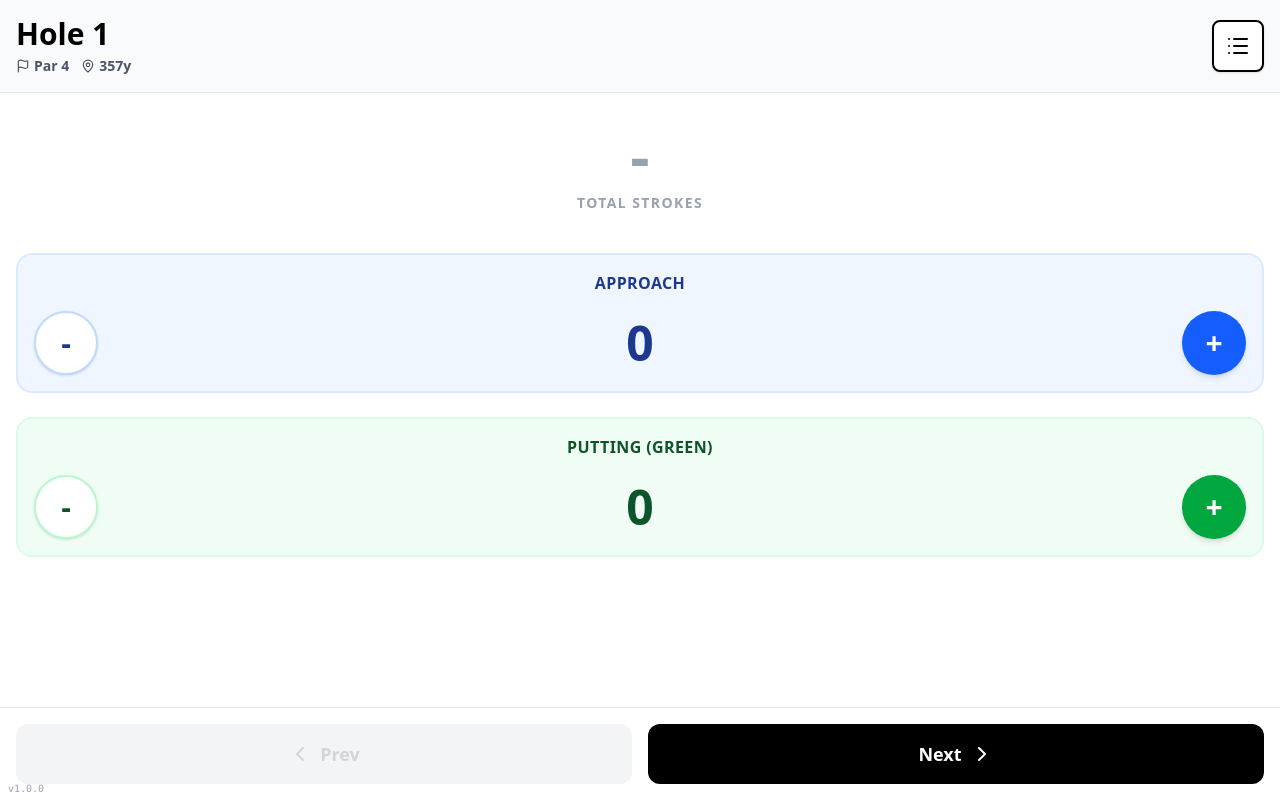
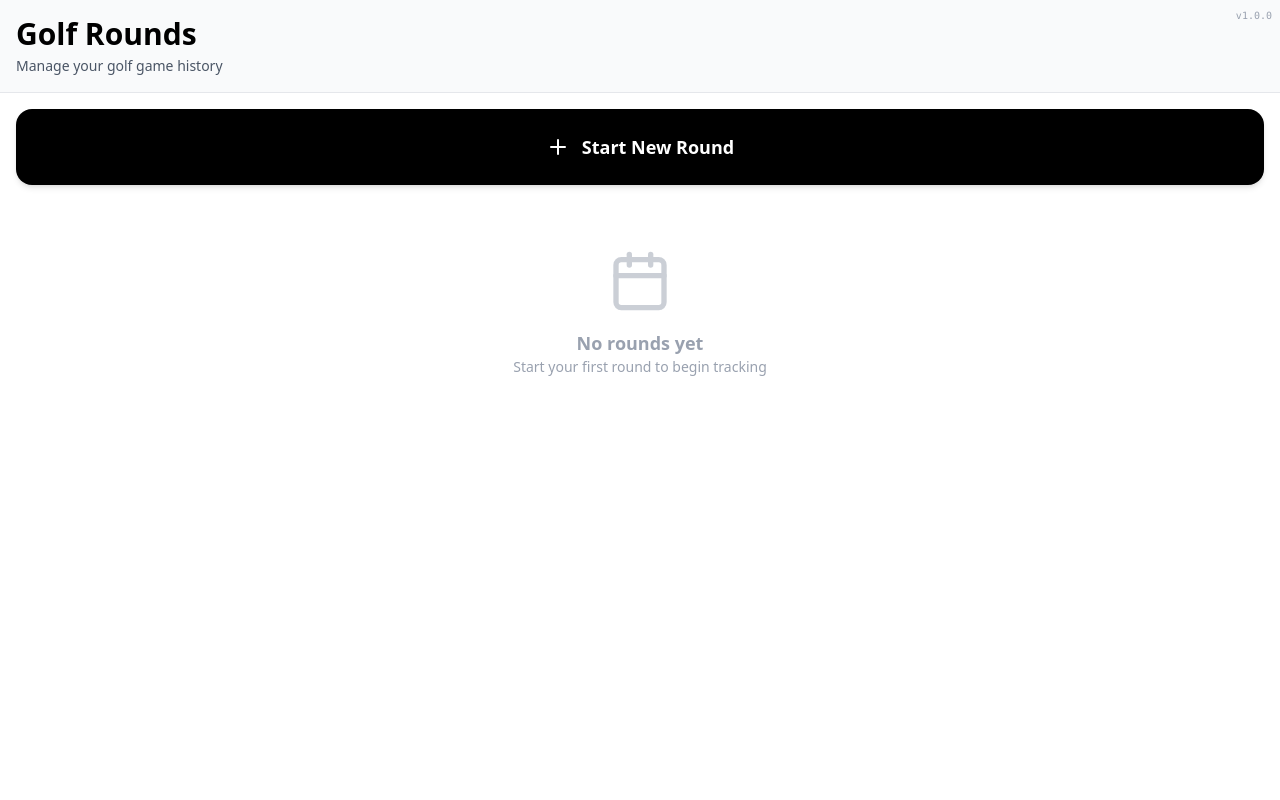
Before and after one commit to redaumore/golf-field-app, a React (Vite) app: page / in a window 1280 px wide. Built offline with nearby package versions, Linux system fonts and the light colour scheme.

Commit message:
Add multi-round support: create, view, and delete golf rounds with date-based IDs

```diff
--- a/src/App.tsx
+++ b/src/App.tsx
@@ -1,74 +1,201 @@
 import { useState, useEffect } from 'react';
 import { COURSE_DATA } from './data/course';
-import type { HoleScore, View } from './types';
+import type { View, Round, RoundMetadata } from './types';
 import { HoleView } from './components/HoleView';
 import { Scorecard } from './components/Scorecard';
+import { RoundsManager } from './components/RoundsManager';
+
+const STORAGE_KEY = 'golf-app-rounds';
 
 function App() {
+  const [view, setView] = useState<View>('rounds');
+  const [rounds, setRounds] = useState<Round[]>([]);
+  const [currentRoundId, setCurrentRoundId] = useState<string | null>(null);
   const [currentHoleIndex, setCurrentHoleIndex] = useState(0);
-  const [view, setView] = useState<View>('play');
-  const [scores, setScores] = useState<Record<number, HoleScore>>({});
 
-  // Load from local storage on mount
+  // Load rounds from localStorage on mount
   useEffect(() => {
-    const savedScores = localStorage.getItem('golf-app-scores');
-    if (savedScores) {
+    const savedRounds = localStorage.getItem(STORAGE_KEY);
+    if (savedRounds) {
       try {
-        setScores(JSON.parse(savedScores));
+        const parsed = JSON.parse(savedRounds);
+        // Convert date strings back to Date objects
+        const roundsWithDates = parsed.map((r: Round) => ({
+          ...r,
+          date: new Date(r.date),
+        }));
+        setRounds(roundsWithDates);
       } catch (e) {
-        console.error('Failed to load scores', e);
+        console.error('Failed to load rounds', e);
       }
-    }
-
-    const savedHole = localStorage.getItem('golf-app-current-hole');
-    if (savedHole) {
-      setCurrentHoleIndex(parseInt(savedHole, 10));
     }
   }, []);
 
-  // Save to local storage on change
+  // Save rounds to localStorage whenever they change
   useEffect(() => {
-    localStorage.setItem('golf-app-scores', JSON.stringify(scores));
-  }, [scores]);
+    if (rounds.length > 0) {
+      localStorage.setItem(STORAGE_KEY, JSON.stringify(rounds));
+    }
+  }, [rounds]);
 
-  useEffect(() => {
-    localStorage.setItem('golf-app-current-hole', currentHoleIndex.toString());
-  }, [currentHoleIndex]);
+  // Generate round ID from current date (dd-mm-yyyy)
+  const generateRoundId = (): string => {
+    const now = new Date();
+    const day = String(now.getDate()).padStart(2, '0');
+    const month = String(now.getMonth() + 1).padStart(2, '0');
+    const year = now.getFullYear();
+    return `${day}-${month}-${year}`;
+  };
 
+  // Create a new round
+  const handleCreateRound = () => {
+    const newRoundId = generateRoundId();
+
+    // Check if a round with this ID already exists
+    const existingRound = rounds.find(r => r.id === newRoundId);
+    if (existingRound) {
+      // If exists, just select it
+      setCurrentRoundId(newRoundId);
+      setCurrentHoleIndex(existingRound.currentHoleIndex);
+      setView('play');
+      return;
+    }
+
+    const newRound: Round = {
+      id: newRoundId,
+      date: new Date(),
+      scores: {},
+      currentHoleIndex: 0,
+    };
+
+    setRounds(prev => [...prev, newRound]);
+    setCurrentRoundId(newRoundId);
+    setCurrentHoleIndex(0);
+    setView('play');
+  };
+
+  // Select an existing round
+  const handleSelectRound = (roundId: string) => {
+    const round = rounds.find(r => r.id === roundId);
+    if (round) {
+      setCurrentRoundId(roundId);
+      setCurrentHoleIndex(round.currentHoleIndex);
+      setView('play');
+    }
+  };
+
+  // Delete a round
+  const handleDeleteRound = (roundId: string) => {
+    setRounds(prev => prev.filter(r => r.id !== roundId));
+    if (currentRoundId === roundId) {
+      setCurrentRoundId(null);
+      setView('rounds');
+    }
+  };
+
+  // Update score for current round
   const handleUpdateScore = (type: 'approach' | 'putt', delta: number) => {
+    if (!currentRoundId) return;
+
     const holeNumber = COURSE_DATA[currentHoleIndex].number;
-    setScores(prev => {
-      const currentScore = prev[holeNumber] || { holeNumber, approachShots: 0, putts: 0 };
+
+    setRounds(prev => prev.map(round => {
+      if (round.id !== currentRoundId) return round;
+
+      const currentScore = round.scores[holeNumber] || {
+        holeNumber,
+        approachShots: 0,
+        putts: 0
+      };
+
       const newScore = { ...currentScore };
-
       if (type === 'approach') {
         newScore.approachShots = Math.max(0, newScore.approachShots + delta);
       } else {
         newScore.putts = Math.max(0, newScore.putts + delta);
       }
 
-      return { ...prev, [holeNumber]: newScore };
+      return {
+        ...round,
+        scores: { ...round.scores, [holeNumber]: newScore },
+      };
+    }));
+  };
+
+  // Navigate to next hole
+  const handleNext = () => {
+    if (currentHoleIndex < COURSE_DATA.length - 1) {
+      const newIndex = currentHoleIndex + 1;
+      setCurrentHoleIndex(newIndex);
+
+      // Update current hole index in the round
+      if (currentRoundId) {
+        setRounds(prev => prev.map(round =>
+          round.id === currentRoundId
+            ? { ...round, currentHoleIndex: newIndex }
+            : round
+        ));
+      }
+    }
+  };
+
+  // Navigate to previous hole
+  const handlePrev = () => {
+    if (currentHoleIndex > 0) {
+      const newIndex = currentHoleIndex - 1;
+      setCurrentHoleIndex(newIndex);
+
+      // Update current hole index in the round
+      if (currentRoundId) {
+        setRounds(prev => prev.map(round =>
+          round.id === currentRoundId
+            ? { ...round, currentHoleIndex: newIndex }
+            : round
+        ));
+      }
+    }
+  };
+
+  // Get rounds metadata for the manager
+  const getRoundsMetadata = (): RoundMetadata[] => {
+    return rounds.map(round => {
+      const totalScore = Object.values(round.scores).reduce(
+        (acc, score) => acc + score.approachShots + score.putts,
+        0
+      );
+      const isComplete = Object.keys(round.scores).length === COURSE_DATA.length;
+
+      return {
+        id: round.id,
+        date: round.date,
+        totalScore,
+        isComplete,
+      };
     });
   };
 
-  const handleNext = () => {
-    if (currentHoleIndex < COURSE_DATA.length - 1) {
-      setCurrentHoleIndex(prev => prev + 1);
-    }
-  };
-
-  const handlePrev = () => {
-    if (currentHoleIndex > 0) {
-      setCurrentHoleIndex(prev => prev - 1);
-    }
-  };
+  // Get current round data
+  const currentRound = currentRoundId
+    ? rounds.find(r => r.id === currentRoundId)
+    : null;
 
   const currentHole = COURSE_DATA[currentHoleIndex];
-  const currentScore = scores[currentHole.number] || { holeNumber: currentHole.number, approachShots: 0, putts: 0 };
+  const currentScore = currentRound?.scores[currentHole.number] || {
+    holeNumber: currentHole.number,
+    approachShots: 0,
+    putts: 0
+  };
 
   return (
     <div className="min-h-screen w-full bg-white">
-      {view === 'play' ? (
+      {view === 'rounds' ? (
+        <RoundsManager
+          rounds={getRoundsMetadata()}
+          onCreateRound={handleCreateRound}
+          onSelectRound={handleSelectRound}
+          onDeleteRound={handleDeleteRound}
+        />
+      ) : view === 'play' ? (
         <HoleView
           hole={currentHole}
           score={currentScore}
@@ -76,13 +203,14 @@ function App() {
           onNext={handleNext}
           onPrev={handlePrev}
           onShowScorecard={() => setView('scorecard')}
+          onBackToRounds={() => setView('rounds')}
           isFirst={currentHoleIndex === 0}
           isLast={currentHoleIndex === COURSE_DATA.length - 1}
         />
       ) : (
         <Scorecard
           course={COURSE_DATA}
-          scores={scores}
+          scores={currentRound?.scores || {}}
           onBack={() => setView('play')}
         />
       )}
--- a/src/components/HoleView.tsx
+++ b/src/components/HoleView.tsx
@@ -1,6 +1,6 @@
 import React from 'react';
 import type { Hole, HoleScore } from '../types';
-import { ChevronLeft, ChevronRight, List, MapPin, Flag } from 'lucide-react';
+import { ChevronLeft, ChevronRight, List, MapPin, Flag, Home } from 'lucide-react';
 
 const APP_VERSION = '1.0.0';
 
@@ -11,6 +11,7 @@ interface HoleViewProps {
     onNext: () => void;
     onPrev: () => void;
     onShowScorecard: () => void;
+    onBackToRounds: () => void;
     isFirst: boolean;
     isLast: boolean;
 }
@@ -22,6 +23,7 @@ export const HoleView: React.FC<HoleViewProps> = ({
     onNext,
     onPrev,
     onShowScorecard,
+    onBackToRounds,
     isFirst,
     isLast,
 }) => {
@@ -39,11 +41,19 @@ export const HoleView: React.FC<HoleViewProps> = ({
         <div className="flex flex-col min-h-screen bg-white text-black">
             {/* Header */}
             <div className="flex items-center justify-between p-4 bg-gray-50 border-b border-gray-200">
-                <div className="flex flex-col">
-                    <h1 className="text-3xl font-black">Hole {hole.number}</h1>
-                    <div className="flex items-center space-x-3 text-sm font-bold text-gray-600 mt-1">
-                        <span className="flex items-center"><Flag size={14} className="mr-1" /> Par {hole.par}</span>
-                        <span className="flex items-center"><MapPin size={14} className="mr-1" /> {hole.distance}y</span>
+                <div className="flex items-center gap-3">
+                    <button
+                        onClick={onBackToRounds}
+                        className="p-2 bg-white border-2 border-gray-300 rounded-lg shadow-sm active:bg-gray-100"
+                    >
+                        <Home size={20} />
+                    </button>
+                    <div className="flex flex-col">
+                        <h1 className="text-3xl font-black">Hole {hole.number}</h1>
+                        <div className="flex items-center space-x-3 text-sm font-bold text-gray-600 mt-1">
+                            <span className="flex items-center"><Flag size={14} className="mr-1" /> Par {hole.par}</span>
+                            <span className="flex items-center"><MapPin size={14} className="mr-1" /> {hole.distance}y</span>
+                        </div>
                     </div>
                 </div>
                 <button
--- /dev/null
+++ b/src/components/RoundsManager.tsx
@@ -0,0 +1,117 @@
+import React from 'react';
+import type { RoundMetadata } from '../types';
+import { Plus, Trash2, Eye, Calendar } from 'lucide-react';
+
+const APP_VERSION = '1.0.0';
+
+interface RoundsManagerProps {
+    rounds: RoundMetadata[];
+    onCreateRound: () => void;
+    onSelectRound: (roundId: string) => void;
+    onDeleteRound: (roundId: string) => void;
+}
+
+export const RoundsManager: React.FC<RoundsManagerProps> = ({
+    rounds,
+    onCreateRound,
+    onSelectRound,
+    onDeleteRound,
+}) => {
+    const formatDate = (date: Date) => {
+        const d = new Date(date);
+        return d.toLocaleDateString('es-ES', {
+            day: '2-digit',
+            month: 'short',
+            year: 'numeric'
+        });
+    };
+
+    const sortedRounds = [...rounds].sort((a, b) =>
+        new Date(b.date).getTime() - new Date(a.date).getTime()
+    );
+
+    return (
+        <div className="flex flex-col min-h-screen bg-white text-black">
+            {/* Header */}
+            <div className="relative p-4 bg-gray-50 border-b border-gray-200">
+                <h1 className="text-3xl font-black">Golf Rounds</h1>
+                <p className="text-sm text-gray-600 mt-1">Manage your golf game history</p>
+                {/* Version indicator */}
+                <span className="absolute top-2 right-2 text-[10px] text-gray-400 font-mono">
+                    v{APP_VERSION}
+                </span>
+            </div>
+
+            {/* Main Content */}
+            <div className="flex-1 p-4 space-y-4">
+                {/* Create New Round Button */}
+                <button
+                    onClick={onCreateRound}
+                    className="w-full flex items-center justify-center gap-3 p-6 bg-black text-white rounded-2xl font-bold text-lg shadow-md active:bg-gray-800 transition-colors"
+                >
+                    <Plus size={24} />
+                    Start New Round
+                </button>
+
+                {/* Rounds List */}
+                {sortedRounds.length === 0 ? (
+                    <div className="flex flex-col items-center justify-center py-12 text-gray-400">
+                        <Calendar size={64} className="mb-4 opacity-50" />
+                        <p className="text-lg font-semibold">No rounds yet</p>
+                        <p className="text-sm">Start your first round to begin tracking</p>
+                    </div>
+                ) : (
+                    <div className="space-y-3">
+                        <h2 className="text-sm font-bold text-gray-500 uppercase tracking-wide">Your Rounds</h2>
+                        {sortedRounds.map((round) => (
+                            <div
+                                key={round.id}
+                                className="bg-gray-50 rounded-2xl p-4 border-2 border-gray-100 shadow-sm"
+                            >
+                                <div className="flex items-start justify-between mb-3">
+                                    <div className="flex-1">
+                                        <div className="flex items-center gap-2 mb-1">
+                                            <Calendar size={16} className="text-gray-500" />
+                                            <span className="text-lg font-black">{formatDate(round.date)}</span>
+                                        </div>
+                                        <div className="flex items-center gap-3 text-sm">
+                                            <span className="font-bold text-blue-600">
+                                                Score: {round.totalScore || '-'}
+                                            </span>
+                                            <span className={`px-2 py-0.5 rounded-full text-xs font-bold ${round.isComplete
+                                                    ? 'bg-green-100 text-green-700'
+                                                    : 'bg-yellow-100 text-yellow-700'
+                                                }`}>
+                                                {round.isComplete ? 'Complete' : 'In Progress'}
+                                            </span>
+                                        </div>
+                                    </div>
+                                </div>
+
+                                <div className="flex gap-2">
+                                    <button
+                                        onClick={() => onSelectRound(round.id)}
+                                        className="flex-1 flex items-center justify-center gap-2 p-3 bg-blue-600 text-white rounded-xl font-bold text-sm shadow-sm active:bg-blue-700 transition-colors"
+                                    >
+                                        <Eye size={18} />
+                                        {round.isComplete ? 'View' : 'Continue'}
+                                    </button>
+                                    <button
+                                        onClick={() => {
+                                            if (window.confirm(`Delete round from ${formatDate(round.date)}?`)) {
+                                                onDeleteRound(round.id);
+                                            }
+                                        }}
+                                        className="p-3 bg-red-50 text-red-600 rounded-xl font-bold shadow-sm active:bg-red-100 transition-colors border-2 border-red-100"
+                                    >
+                                        <Trash2 size={18} />
+                                    </button>
+                                </div>
+                            </div>
+                        ))}
+                    </div>
+                )}
+            </div>
+        </div>
+    );
+};
```
Also changed, not shown: src/types.ts (+15 -1 lines).
